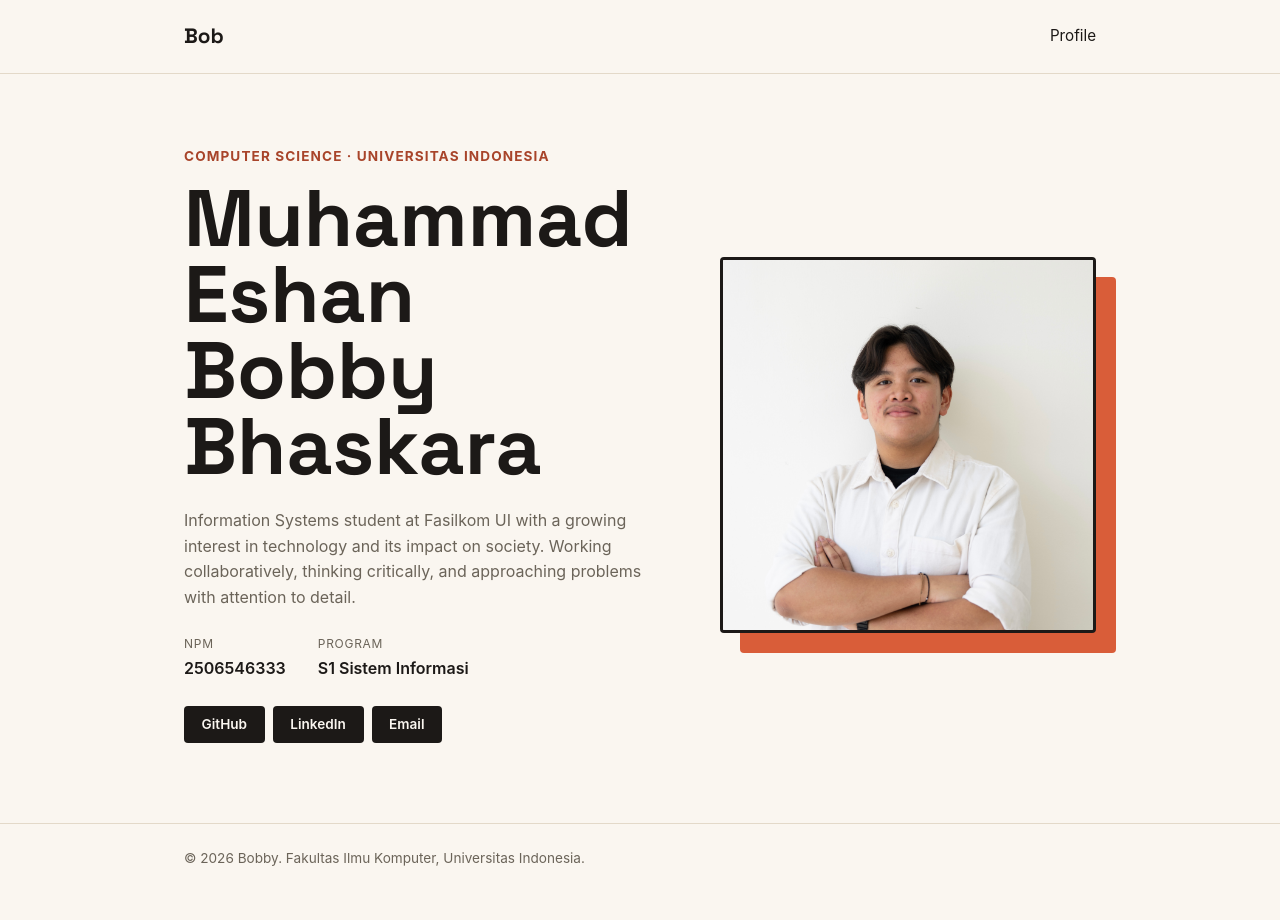
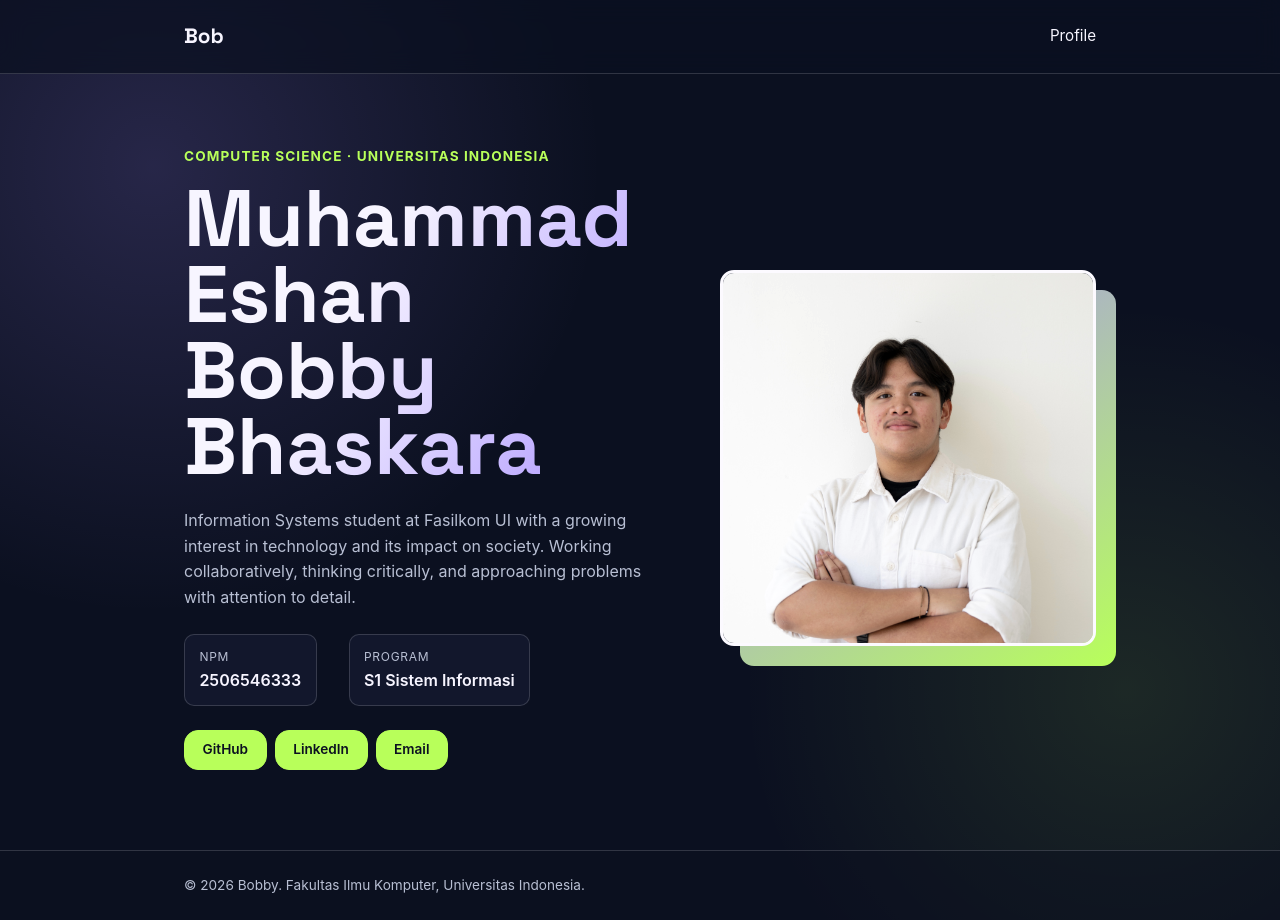
Before and after one commit to bobbybhskara/myportofolio, a Django app: page / in a window 1280 px wide. Before the commit the page ends 866 px from the top, so only its background shows below. Run offline with Django 5.2, Linux system fonts and the light colour scheme.

Commit message:
Customize portfolio color theme

```diff
--- a/static/css/style.css
+++ b/static/css/style.css
@@ -5,20 +5,29 @@
 }
 
 :root {
-    --ink: #1c1917;
-    --paper: #faf6f0;
-    --accent: #d95d39;
-    --accent-dark: #a8442a;
-    --line: #e3d9c9;
-    --text-muted: #6b6459;
-    --radius: 4px;
+    --ink: #f7f5ff;
+    --paper: #0b1020;
+    --surface: #151b31;
+    --accent: #b8ff5a;
+    --accent-dark: #a58bff;
+    --line: rgba(247, 245, 255, 0.16);
+    --text-muted: #b8bfd3;
+    --radius: 14px;
 }
 
 body {
     font-family: -apple-system, "Segoe UI", Roboto, Helvetica, Arial, sans-serif;
     color: var(--ink);
-    background-color: var(--paper);
+    background:
+        radial-gradient(circle at 12% 18%, rgba(165, 139, 255, 0.18), transparent 28rem),
+        radial-gradient(circle at 88% 75%, rgba(184, 255, 90, 0.10), transparent 24rem),
+        var(--paper);
     line-height: 1.6;
+}
+
+::selection {
+    color: var(--paper);
+    background-color: var(--accent);
 }
 
 h1, .brand {
@@ -33,6 +42,8 @@ h1, .brand {
 
 .site-header {
     border-bottom: 1px solid var(--line);
+    background-color: rgba(11, 16, 32, 0.72);
+    backdrop-filter: blur(12px);
 }
 
 .site-header .container {
@@ -60,6 +71,10 @@ h1, .brand {
     font-size: 0.95rem;
 }
 
+.site-header nav a:hover {
+    color: var(--accent);
+}
+
 .hero {
     padding: 4.5rem 0 5rem;
 }
@@ -85,7 +100,7 @@ h1, .brand {
     font-size: 0.85rem;
     letter-spacing: 0.08em;
     text-transform: uppercase;
-    color: var(--accent-dark);
+    color: var(--accent);
     font-weight: 700;
     margin-bottom: 0.75rem;
 }
@@ -93,6 +108,11 @@ h1, .brand {
 .hero-identity h1 {
     font-size: clamp(3rem, 7vw, 5rem);
     line-height: 0.95;
+    color: var(--ink);
+    background: linear-gradient(120deg, var(--ink) 35%, var(--accent-dark));
+    background-clip: text;
+    -webkit-background-clip: text;
+    -webkit-text-fill-color: transparent;
 }
 
 .bio {
@@ -105,6 +125,13 @@ h1, .brand {
     display: flex;
     gap: 2rem;
     margin-bottom: 1.5rem;
+}
+
+.meta-row {
+    padding: 0.7rem 0.9rem;
+    background-color: rgba(21, 27, 49, 0.72);
+    border: 1px solid var(--line);
+    border-radius: calc(var(--radius) - 4px);
 }
 
 .meta-row dt {
@@ -131,14 +158,15 @@ h1, .brand {
     font-weight: 600;
     text-decoration: none;
     color: var(--paper);
-    background-color: var(--ink);
+    background-color: var(--accent);
+    border: 1px solid var(--accent);
     border-radius: var(--radius);
     padding: 0.5rem 1.1rem;
-    transition: background-color 0.2s ease;
 }
 
 .social-link:hover {
-    background-color: var(--accent);
+    color: var(--ink);
+    background-color: transparent;
 }
 
 .hero-photo {
@@ -153,7 +181,7 @@ h1, .brand {
     left: 1.25rem;
     width: 100%;
     height: 100%;
-    background-color: var(--accent);
+    background: linear-gradient(145deg, var(--accent-dark), var(--accent));
     border-radius: var(--radius);
     z-index: 0;
 }
@@ -167,6 +195,7 @@ h1, .brand {
     object-fit: cover;
     border-radius: var(--radius);
     border: 3px solid var(--ink);
+    filter: saturate(0.88) contrast(1.04);
 }
 
 .site-footer {
@@ -174,6 +203,7 @@ h1, .brand {
     color: var(--text-muted);
     font-size: 0.85rem;
     border-top: 1px solid var(--line);
+    background-color: rgba(11, 16, 32, 0.46);
 }
 
 @media (max-width: 600px) {
```
